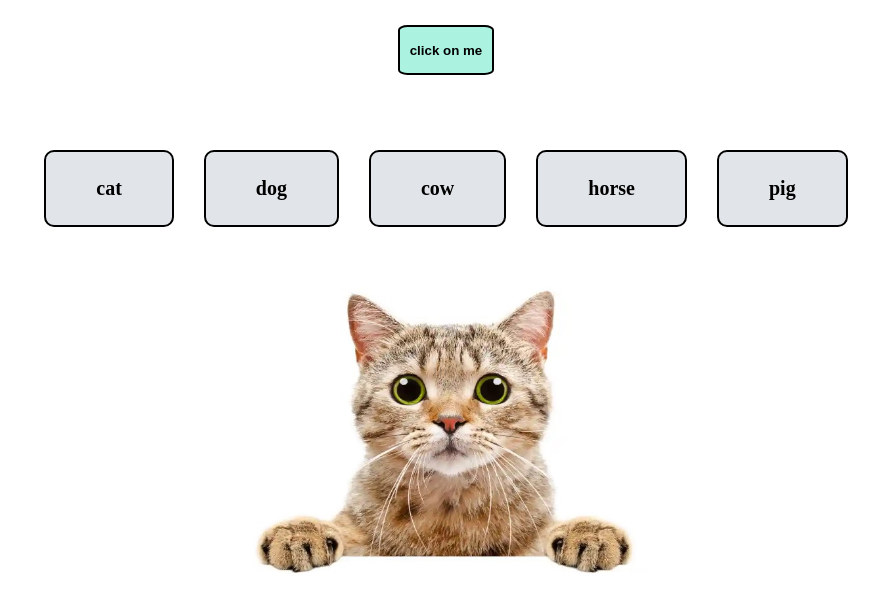
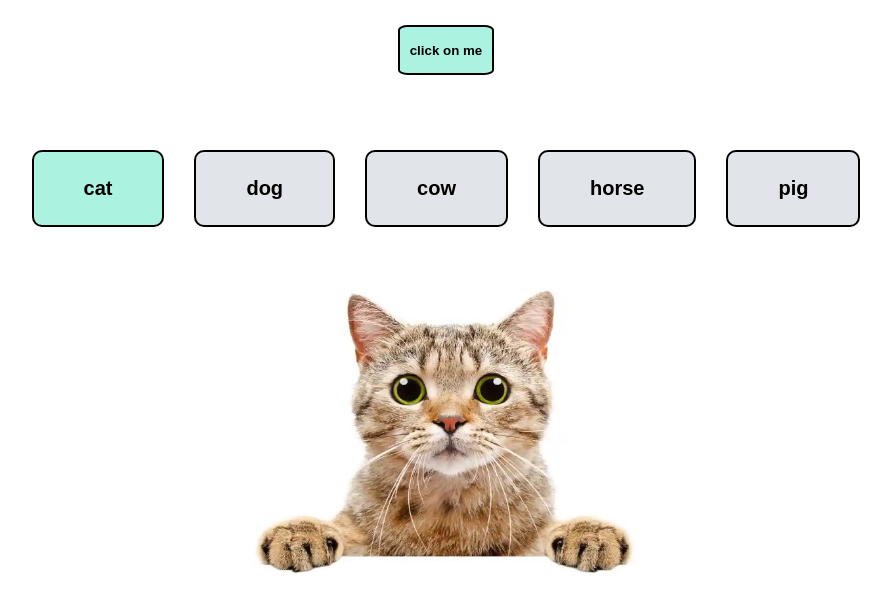
Before and after one commit to p3rfec77/JS-training, a website built with Vite: page index.html in a window 1280 px wide. Shown: the top 612 px of the page, without its empty margins (194-1085 px from the left). Built offline with nearby package versions, Linux system fonts and the light colour scheme.

Commit message:
fix active class and keyboard focus

```diff
--- a/assets/JS/modules/modals.js
+++ b/assets/JS/modules/modals.js
@@ -50,7 +50,7 @@ const modals = () => {
     };
 
     bindModal(popup);
-    // showModalByTime('.popup', 10);
+    showModalByTime('.popup', 30);
 };
 
 export default modals;
--- a/assets/JS/modules/tabs.js
+++ b/assets/JS/modules/tabs.js
@@ -5,7 +5,11 @@ const tabs = ({tabsSelector, tabsContentSelector, activeClass}) => {
     tabs.forEach((tab, i) => {
 
         tab.addEventListener('click', (e) => {
+            tabs.forEach((tab) => {
+                tab.classList.remove('active');
+            });
             e.target.classList.add('active');
+
           tabsContent.forEach((content) => {
               content.style.display = 'none';
           })
--- a/index.html
+++ b/index.html
@@ -15,11 +15,11 @@
     <section class="tabs">
         <div class="tabs__wrapper">
             <div class="tabs__header">
-                <div class="tab">cat</div>
-                <div class="tab">dog</div>
-                <div class="tab">cow</div>
-                <div class="tab">horse</div>
-                <div class="tab">pig</div>
+                <button class="tab active">cat</button>
+                <button class="tab">dog</button>
+                <button class="tab">cow</button>
+                <button class="tab">horse</button>
+                <button class="tab">pig</button>
             </div>
 
             <div class="tabs__content">
```
